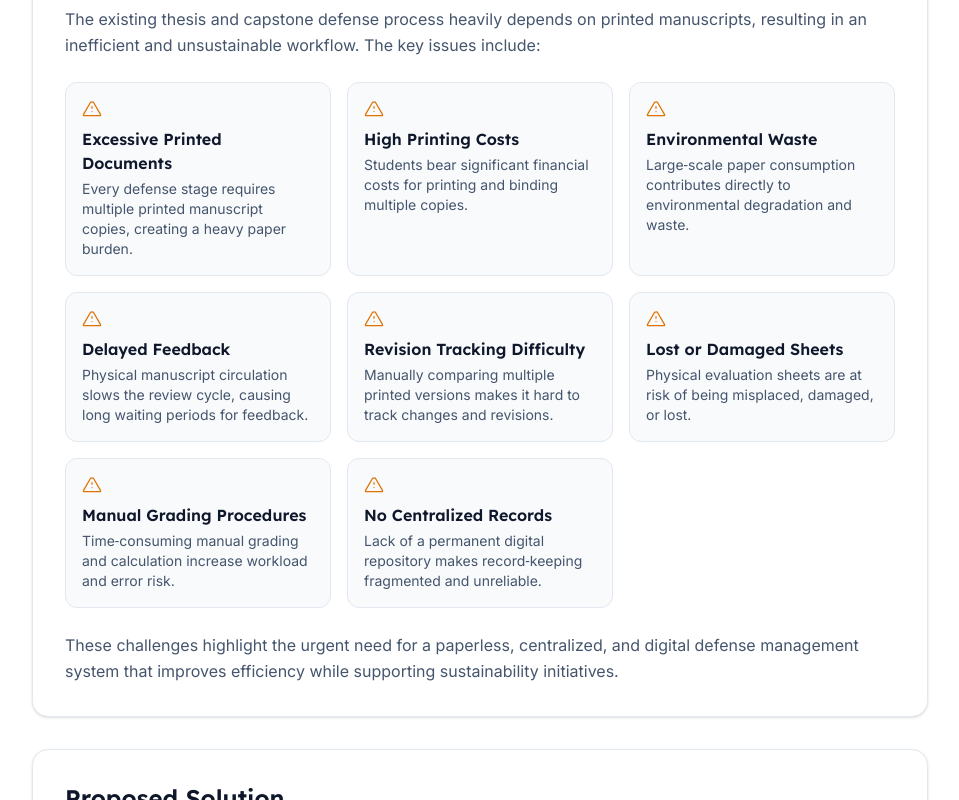
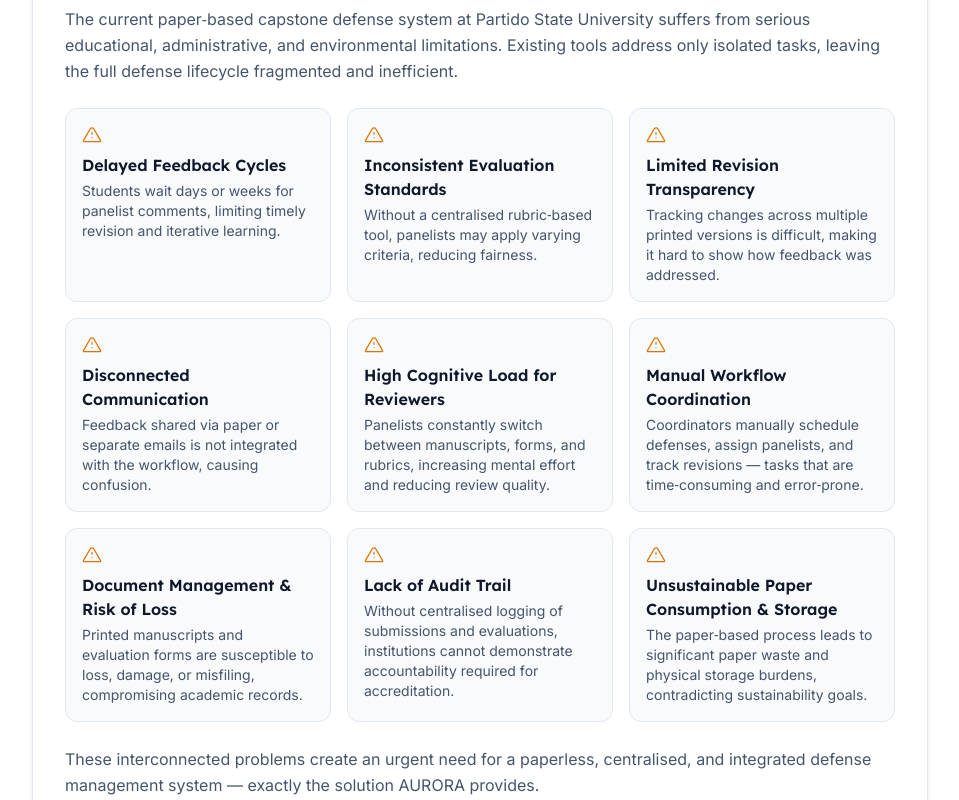
Before and after one commit to gnmngo/aurora-concept-defense, a Next.js app: page / in a window 1280 px wide. Shown: the part 1600-2400 px from the top of the page, without its empty margins (312-1271 px from the left). Built offline with nearby package versions, Linux system fonts and the light colour scheme.

Commit message:
Update Problem Setting with concept paper content

```diff
--- a/components/sections/ProblemSetting.tsx
+++ b/components/sections/ProblemSetting.tsx
@@ -1,13 +1,50 @@
 export default function ProblemSetting() {
   const issues = [
-    { title: "Excessive Printed Documents", description: "Every defense stage requires multiple printed manuscript copies, creating a heavy paper burden." },
-    { title: "High Printing Costs", description: "Students bear significant financial costs for printing and binding multiple copies." },
-    { title: "Environmental Waste", description: "Large‑scale paper consumption contributes directly to environmental degradation and waste." },
-    { title: "Delayed Feedback", description: "Physical manuscript circulation slows the review cycle, causing long waiting periods for feedback." },
-    { title: "Revision Tracking Difficulty", description: "Manually comparing multiple printed versions makes it hard to track changes and revisions." },
-    { title: "Lost or Damaged Sheets", description: "Physical evaluation sheets are at risk of being misplaced, damaged, or lost." },
-    { title: "Manual Grading Procedures", description: "Time‑consuming manual grading and calculation increase workload and error risk." },
-    { title: "No Centralized Records", description: "Lack of a permanent digital repository makes record‑keeping fragmented and unreliable." },
+    {
+      title: "Delayed Feedback Cycles",
+      description:
+        "Students wait days or weeks for panelist comments, limiting timely revision and iterative learning.",
+    },
+    {
+      title: "Inconsistent Evaluation Standards",
+      description:
+        "Without a centralised rubric‑based tool, panelists may apply varying criteria, reducing fairness.",
+    },
+    {
+      title: "Limited Revision Transparency",
+      description:
+        "Tracking changes across multiple printed versions is difficult, making it hard to show how feedback was addressed.",
+    },
+    {
+      title: "Disconnected Communication",
+      description:
+        "Feedback shared via paper or separate emails is not integrated with the workflow, causing confusion.",
+    },
+    {
+      title: "High Cognitive Load for Reviewers",
+      description:
+        "Panelists constantly switch between manuscripts, forms, and rubrics, increasing mental effort and reducing review quality.",
+    },
+    {
+      title: "Manual Workflow Coordination",
+      description:
+        "Coordinators manually schedule defenses, assign panelists, and track revisions — tasks that are time‑consuming and error‑prone.",
+    },
+    {
+      title: "Document Management & Risk of Loss",
+      description:
+        "Printed manuscripts and evaluation forms are susceptible to loss, damage, or misfiling, compromising academic records.",
+    },
+    {
+      title: "Lack of Audit Trail",
+      description:
+        "Without centralised logging of submissions and evaluations, institutions cannot demonstrate accountability required for accreditation.",
+    },
+    {
+      title: "Unsustainable Paper Consumption & Storage",
+      description:
+        "The paper‑based process leads to significant paper waste and physical storage burdens, contradicting sustainability goals.",
+    },
   ];
 
   return (
@@ -17,10 +54,12 @@ export default function ProblemSetting() {
           Problem Setting
         </h2>
         <p className="mb-6 leading-relaxed text-slate-600 dark:text-slate-300">
-          The existing thesis and capstone defense process heavily depends on printed manuscripts, resulting in an inefficient and unsustainable workflow. The key issues include:
+          The current paper‑based capstone defense system at Partido State University suffers from serious
+          educational, administrative, and environmental limitations. Existing tools address only isolated
+          tasks, leaving the full defense lifecycle fragmented and inefficient.
         </p>
 
-        {/* Issues grid — soft cards inside the section card */}
+        {/* Issues grid */}
         <div className="grid grid-cols-1 sm:grid-cols-2 lg:grid-cols-3 gap-4 mb-6">
           {issues.map((issue) => (
             <div
@@ -53,7 +92,8 @@ export default function ProblemSetting() {
         </div>
 
         <p className="leading-relaxed text-slate-600 dark:text-slate-300">
-          These challenges highlight the urgent need for a paperless, centralized, and digital defense management system that improves efficiency while supporting sustainability initiatives.
+          These interconnected problems create an urgent need for a paperless, centralised, and integrated
+          defense management system — exactly the solution AURORA provides.
         </p>
       </div>
     </section>
```
